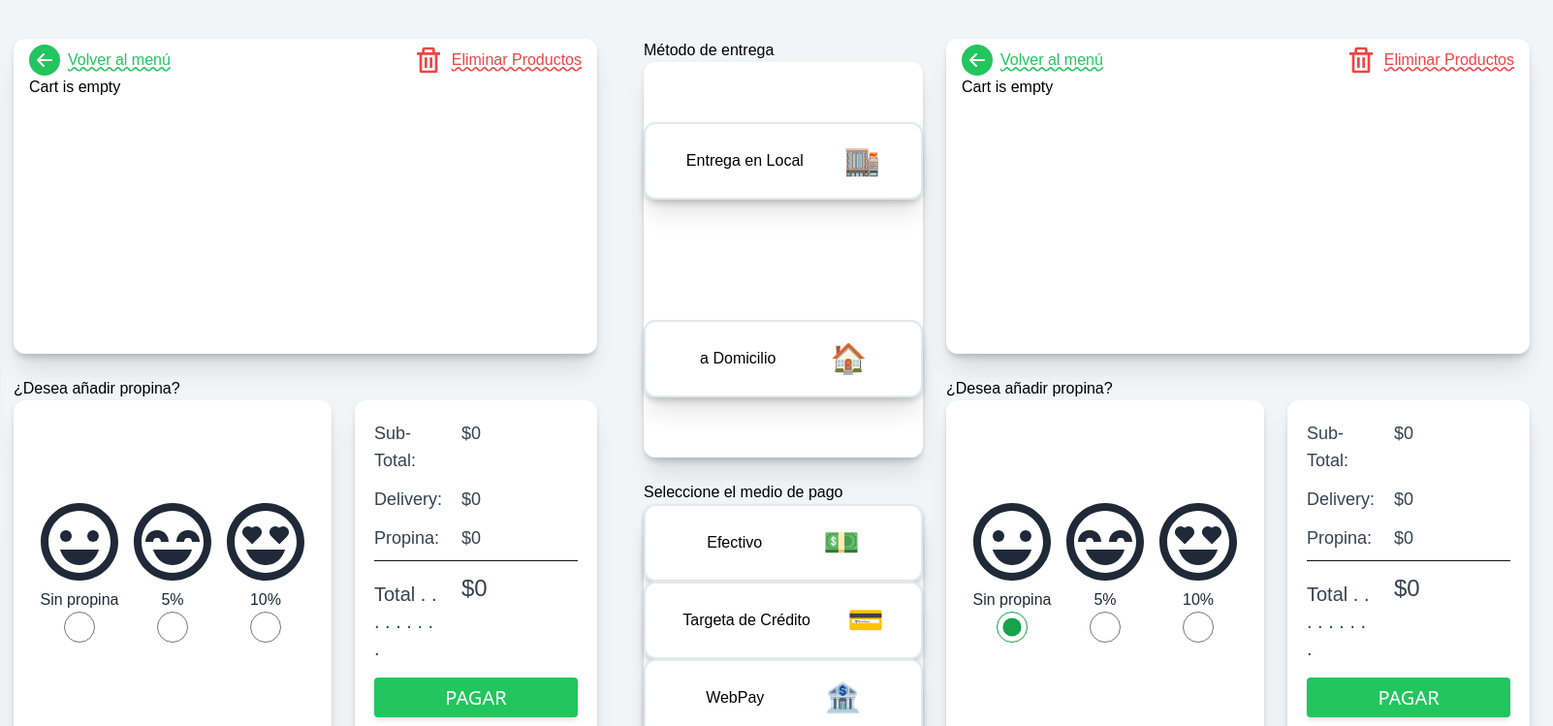
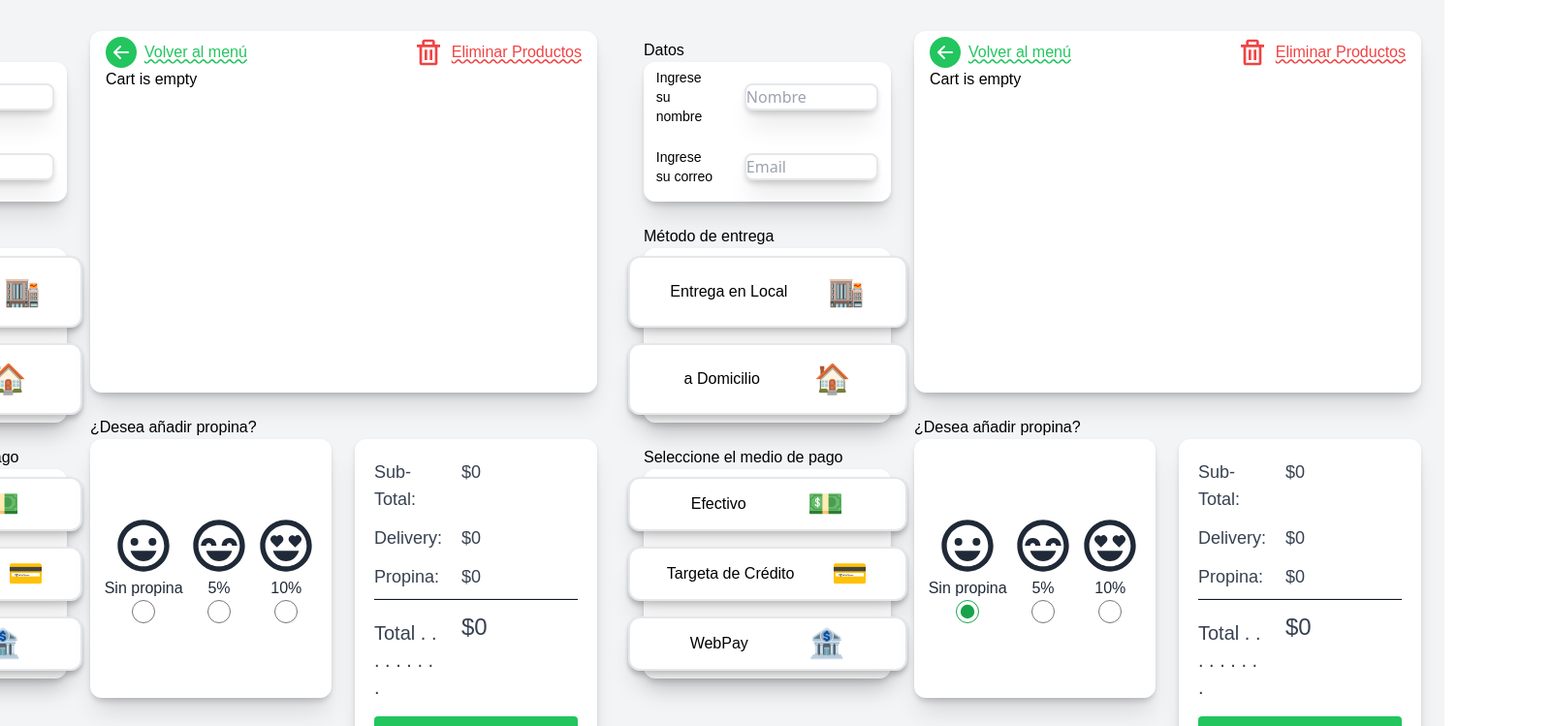
Before and after one commit to nic0q/forkpizzas, a React (Create React App) app: page /custom in a window 1280 px wide. Shown: the top 749 px of the page at 97% size, 1602 px wide, since content can reach past the window. Built offline with nearby package versions, Linux system fonts and the light colour scheme.

Commit message:
[refactor]: Resize elements checkout view

```diff
--- a/src/components/Checkout.jsx
+++ b/src/components/Checkout.jsx
@@ -50,54 +50,65 @@ export default function Checkout(){
     setDeliveryCost(cost);
   };
   const ProductCart = ({name, quantity, price, img, id}) =>{
-    return  <div className="flex shrink-0 grow-0 w-full h-[100px] my-3 bg-gray-100 rounded-xl items-center justify-between pr-4 text-gray-800 shadow-xl drop-shadow-md">
-    <img className="w-[100px] ml-10 h-[90%]" alt = "pizza" src={img}></img>
+    return  <div className="flex shrink-0 grow-0 w-full h-[60px] my-3 bg-gray-100 rounded-xl items-center justify-between pr-4 text-gray-800 shadow-xl drop-shadow-md">
+    <img className="w-[60px] ml-10 h-[90%]" alt = "pizza" src={img}></img>
     <div className='flex flex-col w-[35%]'>
-      <h3 className="text-2xl">{name}</h3>
-      <h3 className="text-lg mt-2 text-gray-500">{to_clp(price)}</h3>
+      <h3 className="text-xl">{name}</h3>
+      <h3 className="text-lg  text-gray-500">{to_clp(price)}</h3>
     </div>
     <div className="flex flex-row text-center align-middle justify-between items-center w-[15%]">
       <div className="btn" onClick={()=>remove_one_item(id)}>-</div>
-      <div className="mx-3 w-10 text-3xl">{quantity}</div>
+      <div className="mx-3 w-10 text-xl">{quantity}</div>
       <div className="btn" onClick={()=>add_item(id)}>+</div>
     </div>
     <div className="flex flex-col items-center w-[10%]">
-      <div className="text-2xl">{to_clp(price * quantity)}</div>
+      <div className="text-xl">{to_clp(price * quantity)}</div>
       <div className="text-red-500 text-sm underline decoration-wavy cursor-pointer" onClick={()=>remove_item(id)}>Eliminar</div>
     </div>
   </div>
   }
   return <div className="flex bg-gray-100 h-screen items-center justify-center">
     <div className="flex flex-col w-[30%] h-[90%] m-6">
+      <h4>Datos</h4>
+      <div className='flex flex-col bg-white shadow-xl drop-shadow-md h-[20%] rounded-xl justify-around items-center mb-6'>
+        <div className={`w-[90%] h-20 flex items-center`}>
+          <p className='text-sm w-[30%] mr-8'>Ingrese su nombre</p>
+          <input type="text" placeholder='Nombre' className='w-[70%] border-2 rounded-lg shadow-xl drop-shadow-md font-sans'></input>
+        </div>
+        <div className={`w-[90%] h-20 flex items-center`}>
+        <p className='text-sm w-[30%] mr-8'>Ingrese su correo</p>
+          <input type="email" placeholder='Email' required className='w-[70%] border-2 rounded-lg shadow-xl drop-shadow-md font-sans'></input>
+        </div>
+      </div>
       <h4>Método de entrega</h4>
-      <div className='flex flex-col bg-white shadow-xl drop-shadow-md h-[60%] rounded-xl justify-around items-center mb-6'>
-      <div onClick={()=>handleChangeDelivery(0, 0)} className={`w-72 h-20 justify-evenly flex items-center border-2 rounded-xl shadow-xl drop-shadow-md ${delivery === 0 ? "bg-orange-300 " : 'bg-white cursor-pointer'}`}>
+      <div className='flex flex-col bg-white shadow-xl drop-shadow-md h-[25%] rounded-xl justify-around items-center mb-6'>
+      <div onClick={()=>handleChangeDelivery(0, 0)} className={`w-72 h-20 my-2 justify-evenly flex items-center border-2 rounded-xl shadow-xl drop-shadow-md ${delivery === 0 ? "bg-orange-300 " : 'bg-white cursor-pointer'}`}>
           <p>Entrega en Local</p>
           <p className='text-3xl'>🏬</p>
         </div>
-        <div onClick={()=>handleChangeDelivery(1, 2500)} className={`w-72 h-20 justify-evenly flex items-center border-2 rounded-xl shadow-xl drop-shadow-md ${delivery === 1 ? "bg-red-300 " : 'bg-white cursor-pointer'}`}>
+        <div onClick={()=>handleChangeDelivery(1, 2500)} className={`w-72 h-20 my-2 justify-evenly flex items-center border-2 rounded-xl shadow-xl drop-shadow-md ${delivery === 1 ? "bg-red-300 " : 'bg-white cursor-pointer'}`}>
           <p>a Domicilio</p>
           <p className='text-3xl'>🏠</p>
         </div>
       </div>
       <h4>Seleccione el medio de pago</h4>
-      <div className='flex flex-col bg-white shadow-xl drop-shadow-md h-[35%] rounded-xl justify-between items-center'>
-        <div onClick={()=>setPayment(0)} className={`w-72 h-20 justify-evenly flex items-center border-2 rounded-xl shadow-xl drop-shadow-md ${payment === 0 ? "bg-green-300 " : 'bg-white cursor-pointer'}`}>
+      <div className='flex flex-col bg-white shadow-xl drop-shadow-md h-[30%] rounded-xl justify-between items-center'>
+        <div onClick={()=>setPayment(0)} className={`w-72 h-20 my-2 justify-evenly flex items-center border-2 rounded-xl shadow-xl drop-shadow-md ${payment === 0 ? "bg-green-300 " : 'bg-white cursor-pointer'}`}>
           <p>Efectivo</p>
           <p className='text-3xl'>💵</p>
         </div>
-        <div onClick={()=>setPayment(1)} className={`w-72 h-20 justify-evenly flex items-center border-2 rounded-xl shadow-xl drop-shadow-md ${payment === 1 ? "bg-blue-300 " : 'bg-white cursor-pointer'}`}>
+        <div onClick={()=>setPayment(1)} className={`w-72 h-20 my-2 justify-evenly flex items-center border-2 rounded-xl shadow-xl drop-shadow-md ${payment === 1 ? "bg-blue-300 " : 'bg-white cursor-pointer'}`}>
           <p>Targeta de Crédito</p>
           <p className='text-3xl'>💳</p>
         </div>
-        <div onClick={()=>setPayment(2)} className={`w-72 h-20 justify-evenly flex items-center border-2 rounded-xl shadow-xl drop-shadow-md ${payment === 2 ? "bg-yellow-300 " : 'bg-white cursor-pointer'}`}>
+        <div onClick={()=>setPayment(2)} className={`w-72 h-20  my-2 justify-evenly flex items-center border-2 rounded-xl shadow-xl drop-shadow-md ${payment === 2 ? "bg-yellow-300 " : 'bg-white cursor-pointer'}`}>
           <p>WebPay</p>
           <p className='text-3xl'>🏦</p>
         </div>
       </div>
     </div>
-    <div className="flex flex-col w-[70%] h-[90%] mr-6 ">
-      <div className="flex flex-col flex-nowrap bg-white rounded-xl w-full h-[90%] p-4 overflow-y-auto mb-6 shadow-xl drop-shadow-md">
+    <div className="flex flex-col w-[70%] h-full pt-8 mr-6 ">
+      <div className="flex flex-col flex-nowrap bg-white rounded-xl w-full h-full p-4 overflow-y-auto mb-6 shadow-xl drop-shadow-md">
         <div className="flex justify-between">
           <div className='flex flex-row text-start items-center mt-[-10px] cursor-pointer text-green-500' onClick={()=>navigate("/forkpizzas")}>
             <BsFillArrowLeftCircleFill className='w-8 h-8 mr-2'/>
@@ -113,28 +124,28 @@ export default function Checkout(){
       </div>
       <h4>¿Desea añadir propina?</h4>
       <div className='flex justify-between'>
-      <div className="flex bg-white items-center h-full rounded-xl w-full mr-6 p-5 justify-around shadow-xl drop-shadow-md text-gray-800">
+      <div className="flex bg-white items-center h-[77%] rounded-xl w-full mr-6 p-3 justify-around shadow-xl drop-shadow-md text-gray-800">
         <div className='flex flex-col items-center'>
-          <BiHappy className='w-24 h-24 hover:text-gray-600'/>
+          <BiHappy className='w-16 h-16 hover:text-gray-600'/>
           <p>Sin propina</p>
-          <input className='w-8 h-8 accent-green-600'  checked={tip === 0} onClick={()=>handleChange(0)} type="radio" name="tip"></input>
+          <input className='w-6 h-6 accent-green-600'  checked={tip === 0} onClick={()=>handleChange(0)} type="radio" name="tip"></input>
         </div>
         <div>
           <div className='flex flex-col items-center'>
-          <BiHappyBeaming className='w-24 h-24 hover:text-gray-600'/>
+          <BiHappyBeaming className='w-16 h-16 hover:text-gray-600'/>
           <p>5%</p>
-          <input className='w-8 h-8 accent-green-600' onClick={()=>handleChange(0.05)} type="radio" name="tip"></input>
+          <input className='w-6 h-6 accent-green-600' onClick={()=>handleChange(0.05)} type="radio" name="tip"></input>
           </div>
         </div>
         <div>
           <div className='flex flex-col items-center'>
-            <BiHappyHeartEyes className='w-24 h-24 hover:text-gray-600'/>
+            <BiHappyHeartEyes className='w-16 h-16 hover:text-gray-600'/>
             <p>10%</p>
-            <input className='w-8 h-8 accent-green-600' onClick={()=>handleChange(0.1)} type="radio" name="tip"></input>
+            <input className='w-6 h-6 accent-green-600' onClick={()=>handleChange(0.1)} type="radio" name="tip"></input>
           </div>
         </div>
       </div>
-      <div className="flex flex-col bg-white items-center h-[full] w-[70%] rounded-xl p-5 ml-auto text-gray-700  shadow-xl drop-shadow-md">
+      <div className="flex flex-col bg-white items-center h-[95%] w-[70%] rounded-xl p-5 ml-auto text-gray-700  shadow-xl drop-shadow-md">
         <div>
         <div className="flex flex-row rounded-xl justify-between">
           <div>
```
